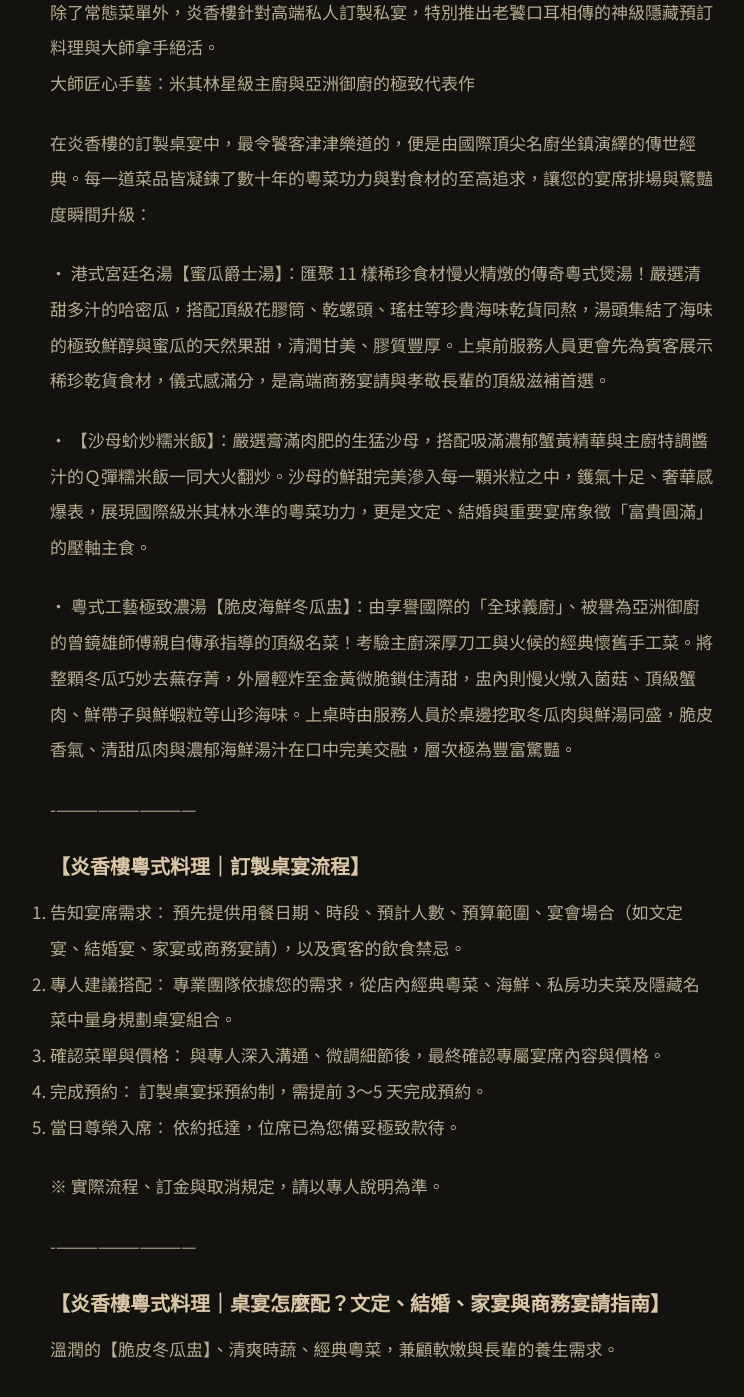
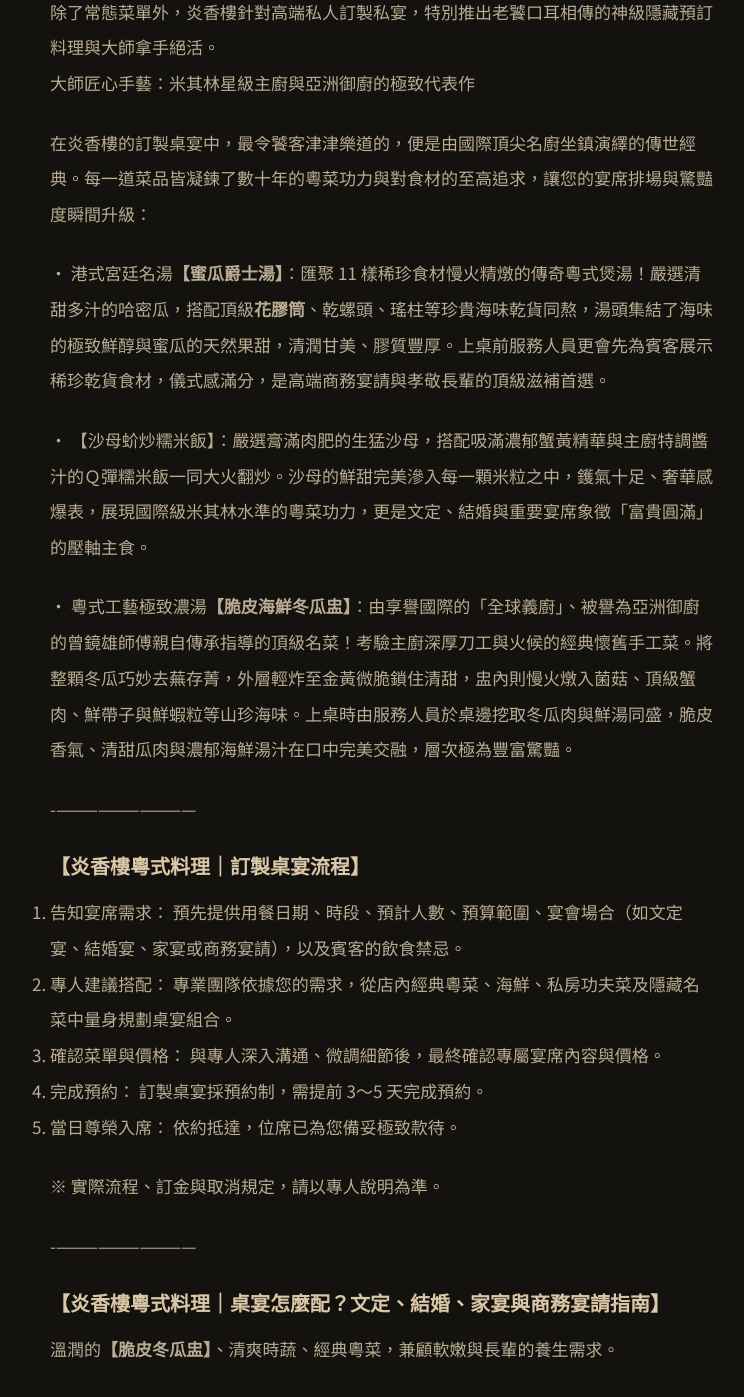
Before and after one commit to yanxianglou/yanxianglou.github.io, a Jekyll site: the page built from _news/2026-07-21-每一桌，都是專屬訂製👑.md, in a window 1280 px wide and 1400 px high, scrolled down 2947 px. Shown: the top 1397 px of the window, without its empty margins (258-1002 px from the left). Built offline with Jekyll 4.4.1, drawn with Linux system fonts in a browser that asks for light colours; part of the change alters nothing that is shown; some of the changed text lies outside the part shown.

Commit message:
Update 最新消息 “2026-07-21-每一桌，都是專屬訂製👑”

```diff
--- a/_news/2026-07-21-每一桌，都是專屬訂製👑.md
+++ b/_news/2026-07-21-每一桌，都是專屬訂製👑.md
@@ -14,10 +14,6 @@ images:
 
 ### 特別的是，在私人訂製桌宴中，您更能指定由米其林星級主廚 葉志光師傅與亞洲御廚 曾鏡雄師傅掌勺演繹的傳世名菜，讓國際級大師手藝為您的私房宴席畫龍點睛：
 
-
-
-
-
 ## 文章目錄
 
 * 【炎香樓粵式料理｜訂製桌宴重點整理】
@@ -30,13 +26,9 @@ images:
 * 【炎香樓粵式料理｜訂位資訊】
 * 【炎香樓粵式料理｜常見問題 FAQ】
 
-
-
 ##### \-——————————
 
-
-
-## [【炎香樓粵式料理｜訂製桌宴重點整理】](https://www.youtube.com/shorts/wjZIap__5N0)
+## **[【炎香樓粵式料理｜訂製桌宴重點整理】](https://www.youtube.com/shorts/wjZIap__5N0)**
 
 * 服務內容： 私人訂製桌宴（客製專屬桌宴、文定宴、結婚宴、家宴）
 * 配菜彈性： 店內所有菜品（含老饕私房與隱藏名菜）皆可依人數、預算、宴會需求協助配置。
@@ -46,11 +38,7 @@ images:
 * 地址： 台中市西區精誠八街12巷2號
 * 預約專線： (04)2329-9968
 
-
-
 \-——————————
-
-
 
 ## 【炎香樓粵式料理｜為什麼選擇訂製桌宴？米其林與亞洲御廚的極致工藝】
 
@@ -61,32 +49,24 @@ images:
 3. 場合量身規劃： 無論是浪漫喜氣的文定宴、隆重溫馨的結婚宴、講究圓滿孝心的三代同堂家宴，或是重視體面與上菜節奏的商務宴請、氣氛熱絡的尾牙春酒，皆能完美對應。
 4. 大師級手藝加持： 炎香樓由世界廚神陳偉強領軍五星級主廚團隊，更不定期客座與匯聚國際名廚，如亞洲御廚曾鏡雄師傅的頂級拿手絕活，將國際米其林級的粵菜工藝完美呈現於您的私房餐桌上。
 
-
-
 \-——————————
 
-
-
-## 【炎香樓粵式料理｜老饕必點隱藏名菜：[蜜瓜爵士湯、沙母蚧炒糯米飯與脆皮海鮮冬瓜盅】](https://www.youtube.com/shorts/PR2UY4b93Xc)
+## 【炎香樓粵式料理｜老饕必點隱藏名菜：**[蜜瓜爵士湯、沙母蚧炒糯米飯與脆皮海鮮冬瓜盅】](https://www.youtube.com/shorts/PR2UY4b93Xc)**
 
 除了常態菜單外，炎香樓針對高端私人訂製私宴，特別推出老饕口耳相傳的神級隱藏預訂料理與大師拿手絕活。\
 大師匠心手藝：米其林星級主廚與亞洲御廚的極致代表作
 
 在炎香樓的訂製桌宴中，最令饕客津津樂道的，便是由國際頂尖名廚坐鎮演繹的傳世經典。每一道菜品皆凝鍊了數十年的粵菜功力與對食材的至高追求，讓您的宴席排場與驚豔度瞬間升級：
 
-• 港式宮廷名湯[【蜜瓜爵士湯】](https://www.youtube.com/shorts/PR2UY4b93Xc)：匯聚 11 樣稀珍食材慢火精燉的傳奇粵式煲湯！嚴選清甜多汁的哈密瓜，搭配頂級花膠筒、乾螺頭、瑤柱等珍貴海味乾貨同熬，湯頭集結了海味的極致鮮醇與蜜瓜的天然果甜，清潤甘美、膠質豐厚。上桌前服務人員更會先為賓客展示稀珍乾貨食材，儀式感滿分，是高端商務宴請與孝敬長輩的頂級滋補首選。
+• 港式宮廷名湯**[【蜜瓜爵士湯】](https://www.youtube.com/shorts/PR2UY4b93Xc)**：匯聚 11 樣稀珍食材慢火精燉的傳奇粵式煲湯！嚴選清甜多汁的哈密瓜，搭配頂級**[花膠筒](https://www.youtube.com/shorts/two9hA0Mmcs)**、乾螺頭、瑤柱等珍貴海味乾貨同熬，湯頭集結了海味的極致鮮醇與蜜瓜的天然果甜，清潤甘美、膠質豐厚。上桌前服務人員更會先為賓客展示稀珍乾貨食材，儀式感滿分，是高端商務宴請與孝敬長輩的頂級滋補首選。
 
 • 【沙母蚧炒糯米飯】：嚴選膏滿肉肥的生猛沙母，搭配吸滿濃郁蟹黃精華與主廚特調醬汁的Ｑ彈糯米飯一同大火翻炒。沙母的鮮甜完美滲入每一顆米粒之中，鑊氣十足、奢華感爆表，展現國際級米其林水準的粵菜功力，更是文定、結婚與重要宴席象徵「富貴圓滿」的壓軸主食。
 
-• 粵式工藝極致濃湯[【脆皮海鮮冬瓜盅】](https://www.youtube.com/shorts/PR2UY4b93Xc)：由享譽國際的「全球義廚」、被譽為亞洲御廚的曾鏡雄師傅親自傳承指導的頂級名菜！考驗主廚深厚刀工與火候的經典懷舊手工菜。將整顆冬瓜巧妙去蕪存菁，外層輕炸至金黃微脆鎖住清甜，盅內則慢火燉入菌菇、頂級蟹肉、鮮帶子與鮮蝦粒等山珍海味。上桌時由服務人員於桌邊挖取冬瓜肉與鮮湯同盛，脆皮香氣、清甜瓜肉與濃郁海鮮湯汁在口中完美交融，層次極為豐富驚豔。
-
-
+• 粵式工藝極致濃湯**[【脆皮海鮮冬瓜盅】](https://www.youtube.com/shorts/PR2UY4b93Xc)**：由享譽國際的「全球義廚」、被譽為亞洲御廚的曾鏡雄師傅親自傳承指導的頂級名菜！考驗主廚深厚刀工與火候的經典懷舊手工菜。將整顆冬瓜巧妙去蕪存菁，外層輕炸至金黃微脆鎖住清甜，盅內則慢火燉入菌菇、頂級蟹肉、鮮帶子與鮮蝦粒等山珍海味。上桌時由服務人員於桌邊挖取冬瓜肉與鮮湯同盛，脆皮香氣、清甜瓜肉與濃郁海鮮湯汁在口中完美交融，層次極為豐富驚豔。
 
 \-——————————
 
-
-
-## [【炎香樓粵式料理｜訂製桌宴流程】](https://www.youtube.com/shorts/wjZIap__5N0)
+## **[【炎香樓粵式料理｜訂製桌宴流程】](https://www.youtube.com/shorts/wjZIap__5N0)**
 
 1. 告知宴席需求： 預先提供用餐日期、時段、預計人數、預算範圍、宴會場合（如文定宴、結婚宴、家宴或商務宴請），以及賓客的飲食禁忌。
 2. 專人建議搭配： 專業團隊依據您的需求，從店內經典粵菜、海鮮、私房功夫菜及隱藏名菜中量身規劃桌宴組合。
@@ -96,17 +76,13 @@ images:
 
    ※ 實際流程、訂金與取消規定，請以專人說明為準。
 
-
-
 \-——————————
-
-
 
 ## 【炎香樓粵式料理｜桌宴怎麼配？文定、結婚、家宴與商務宴請指南】
 
-溫潤的【脆皮冬瓜盅】、清爽時蔬、經典粵菜，兼顧軟嫩與長輩的養生需求。
+溫潤的**[【脆皮冬瓜盅】](https://www.youtube.com/shorts/PR2UY4b93Xc)**、清爽時蔬、經典粵菜，兼顧軟嫩與長輩的養生需求。
 
-選用鮑、參、花膠等珍饈，搭配二樓隱密獨立包廂，由專人提供管家式服務。
+選用鮑、參、**[花膠筒](https://www.youtube.com/shorts/two9hA0Mmcs)**等珍饈，搭配二樓隱密獨立包廂，由專人提供管家式服務。
 
 以合菜桌宴為基礎，依人數與桌數彈性調整，兼顧面子與裡子。
 
@@ -116,17 +92,13 @@ images:
 
 ![台中合菜桌宴、台中客製桌宴、台中包廂餐廳、台中商務宴請、台中宴客餐廳、台中家庭聚餐、台中公司聚餐、台中尾牙推薦、台中春酒推薦、台中聚餐推薦、台中中菜餐廳、台中粵菜、台中西區、台中美食](/assets/img/uploads/文定婚宴-2-s.jpg "私人訂製宴席、量身配菜、包廂合菜、文定結婚家宴")
 
-
-
-
-
 ## [【炎香樓粵式料理｜桌宴怎麼配？文定、結婚、家宴與商務宴請指南】](https://www.youtube.com/shorts/wjZIap__5N0)
 
 •  文定宴 / 結婚宴：喜氣、體面、象徵圓滿、賓主盡歡\
-結合隱藏料理[【火焰脆皮雞】](https://www.youtube.com/shorts/0U1MLFwQdnM)象徵起家、頂級大菜如【沙母蚧炒糯米飯】象徵富貴，搭配獨立包廂與頂級海味。
+結合隱藏料理**[【火焰脆皮雞】](https://www.youtube.com/shorts/0U1MLFwQdnM)**象徵起家、頂級大菜如【沙母蚧炒糯米飯】象徵富貴，搭配獨立包廂與頂級海味。
 
 •  家庭聚餐 / 圓滿家宴：口味老少咸宜、滋補暖心、份量充足\
-溫潤的[【脆皮冬瓜盅】](https://www.youtube.com/shorts/PR2UY4b93Xc)清爽時蔬、經典粵菜，兼顧軟嫩與長輩的養生需求。
+溫潤的**[【脆皮冬瓜盅】](https://www.youtube.com/shorts/PR2UY4b93Xc)**清爽時蔬、經典粵菜，兼顧軟嫩與長輩的養生需求。
 
 •  商務宴請 / 貴賓款待：尊榮、隱密、上菜節奏流暢、展現誠意\
 選用鮑、參、花膠等珍饈，搭配二樓隱密獨立包廂，由專人提供管家式服務。
@@ -141,11 +113,7 @@ images:
 
 ![台中合菜桌宴、台中客製桌宴、台中包廂餐廳、台中宴客餐廳、台中家庭聚餐、台中公司聚餐、台中尾牙推薦、台中春酒推薦、台中聚餐推薦、台中中菜餐廳、台中粵菜、台中西區、台中美食](/assets/img/uploads/文定宴菜單.png "私人訂製宴席、量身配菜、包廂合菜、文定結婚家宴菜單")
 
-
-
 \-——————————
-
-
 
 ## 【炎香樓粵式料理｜價位參考】
 
@@ -166,17 +134,11 @@ images:
 * 選擇現成桌宴方案： 適合想快速決定、省去配菜時間，且對標準菜單滿意的客群（如炎香巨籠宴、節慶春節桌宴等）。
 * 選擇私人訂製桌宴： 適合舉辦文定宴、結婚宴、重要家宴，或對人數、預算、特定隱藏料理（如火焰脆皮雞、沙母蚧炒糯米飯）有高度要求的貴賓。
 
-
-
 \-——————————
-
-
 
 ## 【炎香樓粵式料理｜停車優惠】
 
 炎香樓位在台中西區精誠路靜巷內，周邊巷道停車較為不便，建議將車輛停放於鄰近的立體停車場再步行前往。來店用餐可享[東興立體停車場](https://share.google/LzDRtKblreISakg0O)免費停車 2 小時的便利優惠，從停車場步行至店約 6 分鐘（約 400 公尺）。
-
-
 
 \-——————————
 
@@ -192,11 +154,7 @@ images:
 [◎官方網站：https://yanxianglou.com.tw/](https://yanxianglou.com.tw/)\
 [◎菜單參考：https://yanxianglou.com.tw/menu-set.html](https://yanxianglou.com.tw/menu-set.html)
 
-
-
 \-——————————
-
-
 
 ## 【炎香樓粵式料理｜常見問題 FAQ】
 
@@ -236,11 +194,7 @@ A：沒有。炎香樓主打傳統粵菜，提供精緻特色功夫菜、單點
 
 A：巷弄內不好停車，建議停在附近東興立體停車場步行前往。可享用餐免費停車2小時、步行約6分鐘。
 
-
-
 \-——————————
-
-
 
 ## 延伸閱讀
 
```
